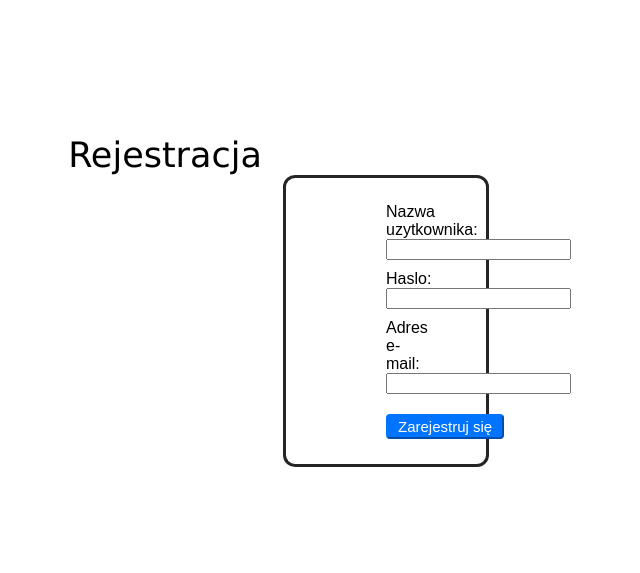
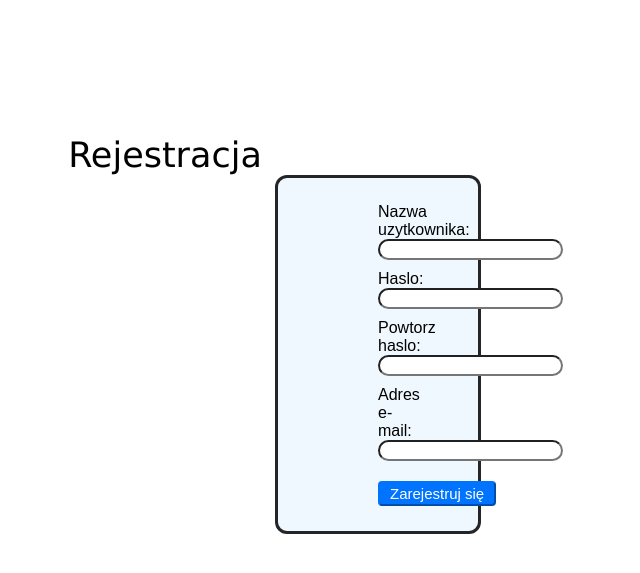
Before and after one commit to MarcinHanck/Shop_MH, a PHP site: page /rejestracja.php in a window 1280 px wide. Shown: the top 573 px of the page, without its empty margins (475-1115 px from the left). Run offline with PHP 8.4, Linux system fonts and the light colour scheme.

Commit message:
Stan pracy na 1-38/01.04.2023

```diff
--- a/index.php
+++ b/index.php
@@ -14,7 +14,7 @@
     <meta charset="UTF-8">
     <meta http-equiv="X-UA-Compatible" content="IE=edge">
     <meta name="viewport" content="width=device-width, initial-scale=1.0">
-    <link rel="stylesheet" type="text/css" href="styl-index.css">
+    <link rel="stylesheet" href="styl-index.css" type="text/css" >
     <title>Sklep</title>
 
 
--- a/rejestracja.php
+++ b/rejestracja.php
@@ -1,11 +1,69 @@
+<?php
+    session_start();
+
+    if(isset($_POST['email2']))
+    {
+
+        $wszytko_ok=true;
+
+        $login = $_POST['login2'];
+
+        if(strlen($login)<3 || (strlen($login)>20))
+        {
+            $wszytko_ok=false;
+            $_SESSION['error_login'] = "Login musi posiadac od 3 do 20 znakow";
+        }
+
+        if(ctype_alnum($login)==false)
+        {
+            $wszytko_ok =false;
+            $_SESSION['error_login']= "Login moze skladac sie tylko z liter i cyfr (bez poslkich znakow)";
+        }
+
+
+        $email = $_POST['email2'];
+        $emailB = filter_var($email, FILTER_SANITIZE_EMAIL);
+
+        if((filter_var($emailB, FILTER_VALIDATE_EMAIL)==false) || ($emailB!=$email))
+        {
+            $wszytko_ok = false;
+            $_SESSION['error_email']= "Podaj poprawny email";
+        }
+
+
+        $haslo1 = $_POST['password2'];
+        $haslo2 = $_POST['password3'];
+
+        if(strlen($haslo1)<6 || (strlen($haslo1)>20))
+        {
+            $wszytko_ok=false;
+            $_SESSION['error_haslo'] = "Haslo musi posiadac od 6 do 20 znakow";
+        }
+
+        if($haslo1 != $haslo2)
+        {
+            $wszytko_ok=false;
+            $_SESSION['error_haslo'] = "Podane hasla nie sa indetyczne";
+        }
+
+        $haslo_hash = password_hash($haslo1, PASSWORD_DEFAULT);
+
+        if($wszytko_ok == true)
+        {
+            echo '123'; exit();
+        }
+    }
+?>
+
 <!DOCTYPE html>
 <html lang="en">
 <head>
     <meta charset="UTF-8">
     <meta http-equiv="X-UA-Compatible" content="IE=edge">
     <meta name="viewport" content="width=device-width, initial-scale=1.0">
-    <link rel="stylesheet" type="text/css" href="styl-rejest.css">
-    <title>Sklep</title>
+    <link rel="stylesheet" href="styl-rejest.css"type="text/css">
+
+    <title>Rejestracja</title>
 
 
 </head>
@@ -13,14 +71,43 @@
     <p>Rejestracja </p>
 
     <div id="panel">
-        <form action="index.php" method="POST" id="form">
+        <form method="POST" id="form">
 
             <a>Nazwa uzytkownika: </a><br>
             <input type="text" name="login2" id="login" > <br>
+
+            <?php
+                if(isset($_SESSION['error_login']))
+                {
+                    echo '<div class="error">'.$_SESSION['error_login'].'</div>';
+                    unset($_SESSION['error_login']);
+                }
+            ?>
+
             <a>Haslo:</a><br>
             <input type="password" name="password2" id="password"> <br>
+
+            <?php
+                if(isset($_SESSION['error_haslo']))
+                {
+                    echo '<div class="error">'.$_SESSION['error_haslo'].'</div>';
+                    unset($_SESSION['error_haslo']);
+                }
+            ?>
+
+            <a>Powtorz haslo:</a><br>
+            <input type="password" name="password3" id="password"> <br>
             <a>Adres e-mail:</a><br>
             <input type="email" name="email2" id="email"> <br>
+
+            <?php
+                if(isset($_SESSION['error_email']))
+                {
+                    echo '<div class="error">'.$_SESSION['error_email'].'</div>';
+                    unset($_SESSION['error_email']);
+                }
+            ?>
+
             <input type="submit" name="submit2" id="btn" value="Zarejestruj się">
 
         </form>
--- a/styl-rejest.css
+++ b/styl-rejest.css
@@ -1,3 +1,10 @@
+*{
+    box-sizing: border-box;
+}
+body{
+    padding: 0;
+    margin: 0;
+}
 
 #panel{
     border-style: solid;
@@ -7,6 +14,7 @@
     margin-right: 750px;
     margin-top: 100px;
     padding: 25px 100px 25px;
+    background-color: aliceblue;
 
 }
 
@@ -29,7 +37,7 @@
 
 #btn:hover{
     color:rgb(0, 0, 0);
-    background-color: rgba(218, 218, 218, 0.8);
+    background-color:rgba(218, 218, 218, 0.8);
 }
 
 
@@ -62,3 +70,12 @@ p{
 a{
    font-family:Arial, Helvetica, sans-serif
 }
+
+input{
+    border-radius: 12px;
+ }
+
+.error{
+    color: red;
+
+}
```
Also changed, not shown: login.php (+16 -8 lines), styl-index.css (+16 -0 lines).
